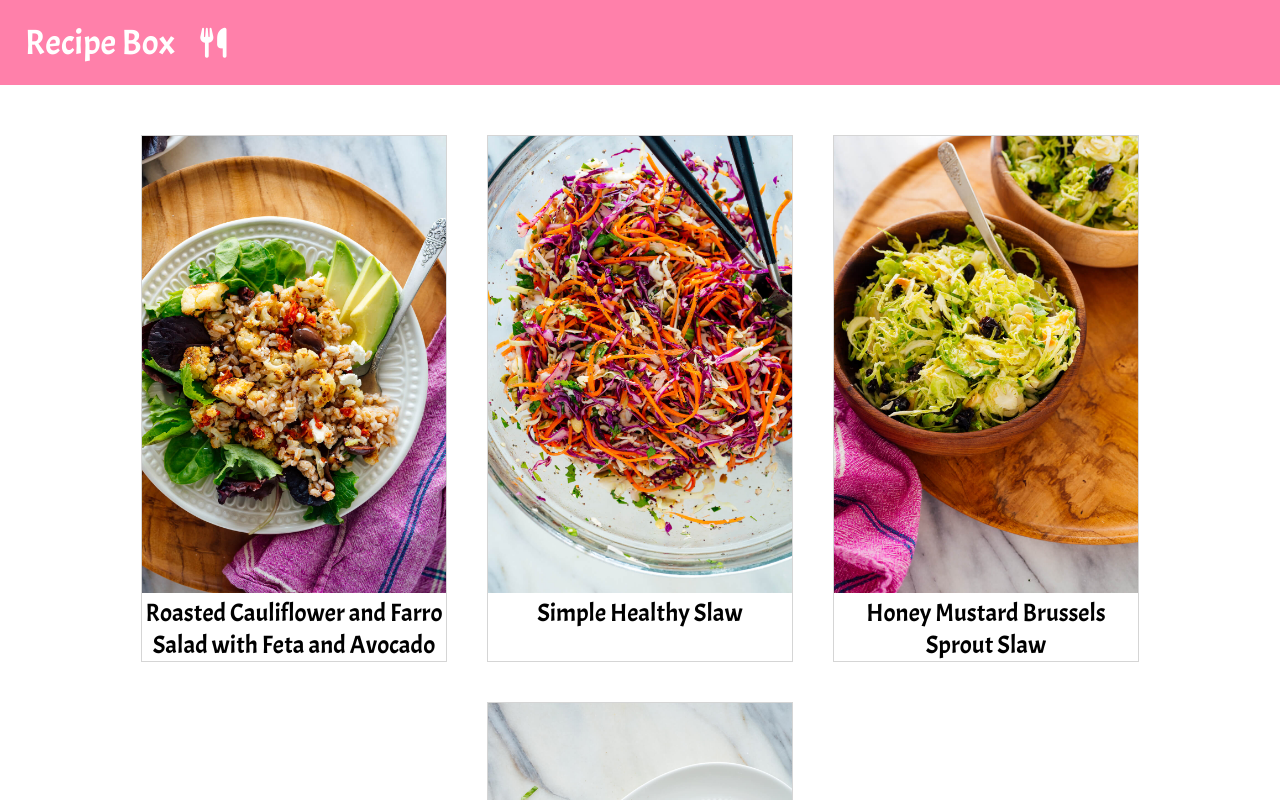
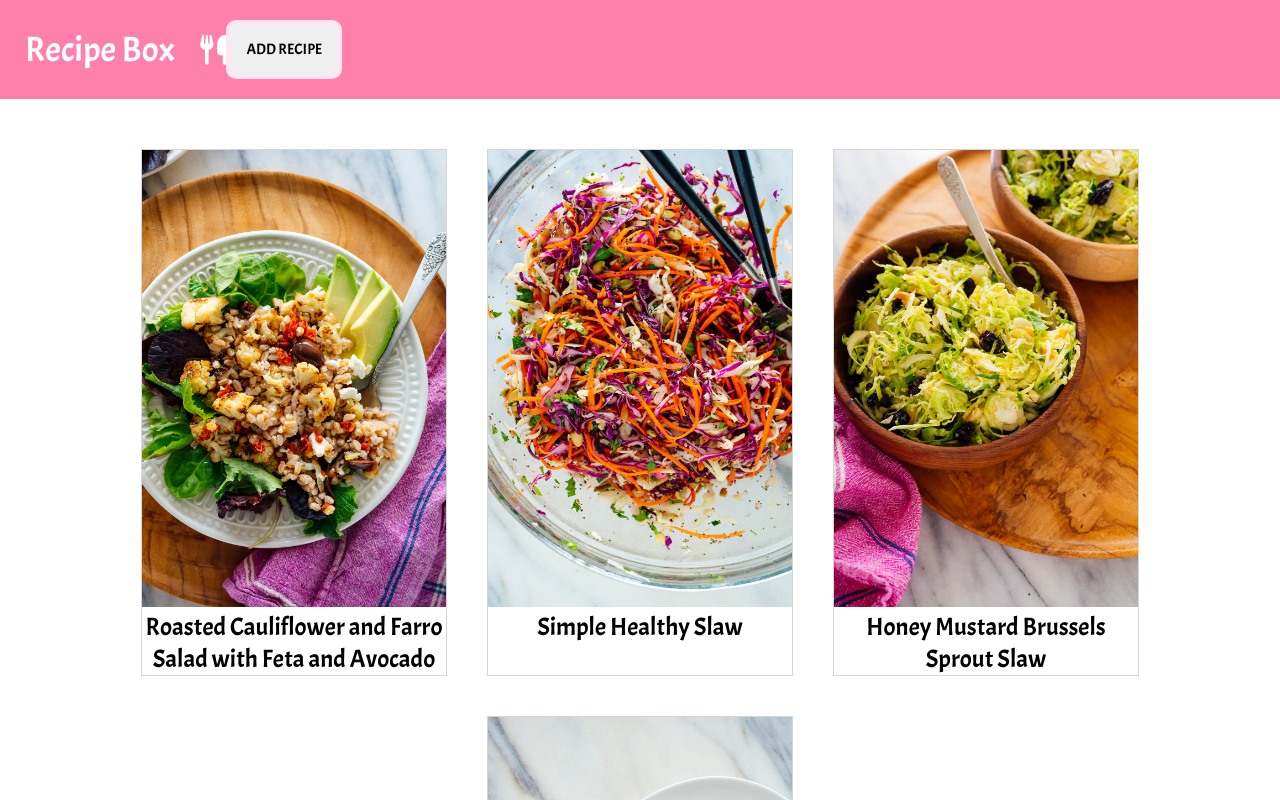
Before and after one commit to lyudmyla-horbyk/recipe-box, a Vue app: page / in a window 1280 px wide. Shown: the top 800 px of the page. Built offline with nearby package versions, Linux system fonts and the light colour scheme.

Commit message:
create button component

```diff
--- /dev/null
+++ b/src/components/Button.vue
@@ -0,0 +1,17 @@
+<template>
+  <button class="button" type="button">
+    <slot />
+  </button>
+</template>
+<style>
+.button {
+  color: black;
+  border: 5px solid #ffe6f2;
+  border-radius: 10px;
+  padding: 15px;
+  font-size: 15px;
+  font-family: "Acme", sans-serif;
+  cursor: pointer;
+  text-transform: uppercase;
+}
+</style>
--- a/src/components/Header.vue
+++ b/src/components/Header.vue
@@ -3,6 +3,15 @@
     <div class="title">
       <a href="index.html">Recipe Box</a>
       <i class="fas fa-utensils"></i>
+      <Button>Add Recipe</Button>
     </div>
   </header>
 </template>
+<script>
+import Button from "./Button";
+export default {
+  components: {
+    Button
+  }
+};
+</script>
```
